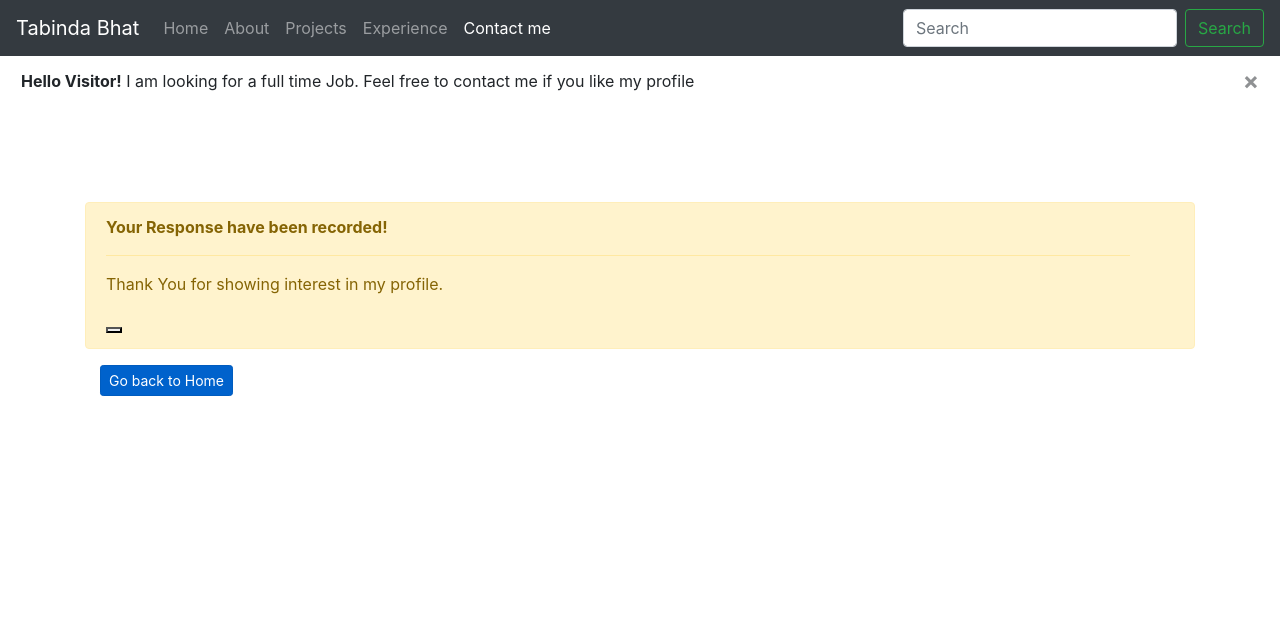
After one commit to Tabinda788/My_Portfolio, a Django app: page /success in a window 1280 px wide. The commit adds this page. Shown: the top 636 px of the page. Run offline with Django 3.2, Linux system fonts and the light colour scheme; some libraries are stand-ins or nearby versions.

Commit message:
card changes

```diff
--- a/home/urls.py
+++ b/home/urls.py
@@ -13,4 +13,5 @@ urlpatterns = [
     path('projects', views.project, name='project'),
     path('experience/', views.experience, name='experience'),
     path('contact', views.contact, name='contact'),
+    path('success', views.success, name='contact'),
 ]
--- a/home/views.py
+++ b/home/views.py
@@ -18,15 +18,30 @@ def experience(request):
     return render(request, "experience.html")
 
 def contact(request):
-    # return HttpResponse("This is my contactpage (/contact)")
-    if request.method=="POST":
-        name = request.POST['name']
-        email = request.POST['email']
-        phone = request.POST['phone']
-        desc = request.POST['desc']
-        # print(name,email,phone,desc)
-        contact = Contact(name=name, email=email,phone=phone, desc=desc)
-        contact.save()
-        print("The data has been saved to the db")
+    return render(request, "contact.html")
 
-    return render(request,'contact.html')
+# def contact(request):
+#     # return HttpResponse("This is my contactpage (/contact)")
+#     if request.method=="POST":
+#         name = request.POST['name']
+#         email = request.POST['email']
+#         phone = request.POST['phone']
+#         desc = request.POST['desc']
+#         # print(name,email,phone,desc)
+#         contact = Contact(name=name, email=email,phone=phone, desc=desc)
+#         contact.save()
+#         print("The data has been saved to the db")
+
+#     return render(request,'contact.html')
+
+
+def success(request):
+    if request.method == 'POST':
+        name = request.POST.get('name')
+        email = request.POST.get('email')
+        phone = request.POST.get('phone')
+        desc = request.POST.get('desc')
+        contact_info = Contact(name=name, email=email, phone=phone, desc=desc)
+        contact_info.save()
+        print("The data has been written to the DB")
+    return render(request, "success.html")
--- a/templates/about.html
+++ b/templates/about.html
@@ -12,7 +12,7 @@
         <div class="col-md-4">
         </div>
 
-      <div class="col-md-4">
+      <div class="col-md-4 col-sm-12">
           <div class="card" style="width: 25rem;  background-color:#EFFCFB">
             <div class="card-body" >
                 <img src="/static/img/profile.jpeg" class="card-img-top" alt="..."  height="300">
--- a/templates/experience.html
+++ b/templates/experience.html
@@ -10,7 +10,7 @@
 
       <div class="row">
 
-        <div class="col-md-4">
+        <div class="col-md-4 col-sm-12">
             <div class="card" style="width: 18rem;">
                 <img class="card-img-top" src="/static/img/Diatoz.jpeg"
                     alt="Card image cap">
@@ -34,7 +34,7 @@
       <h2 class="text-center">Internship experience</h2><br/>
       <div class="row">
 
-        <div class="col-md-4">
+        <div class="col-md-4 col-sm-12">
             <div class="card" style="width: 18rem;">
                 <img class="card-img-top" src="/static/img/Diatoz.jpeg"
                     alt="Card image cap">
@@ -48,7 +48,7 @@
             </div>
         </div>
 
-        <div class="col-md-4">
+        <div class="col-md-4 col-sm-12">
             <div class="card" style="width: 18rem;">
                 <img class="card-img-top" src="/static/img/sparks.png"
                     alt="Card image cap">
--- /dev/null
+++ b/templates/success.html
@@ -0,0 +1,22 @@
+{% extends "base.html" %}
+
+{% block contactactive %}active{% endblock contactactive %}
+{% block title %}Contact mee{% endblock title %}
+
+{% block body %}
+    <div class="container"><br/><br/><br/><br/>
+
+          <div class="alert alert-warning alert-dismissible  " role="alert">
+              <strong class="alert-heading">Your Response have been recorded!</strong>
+              <hr>
+              <p>Thank You for showing interest in my profile.</p>
+              <button type="button" class="btn-close" data-bs-dismiss="alert" aria-label="Close"></button>
+          </div>
+
+           <div class="col-sm">
+                 <a href="/" class="btn btn-primary btn-sm active" role="button" aria-pressed="true">Go back to Home</a>
+            </div>
+
+    </div>
+
+{% endblock body %}
```
Also changed, not shown: templates/home.html (+4 -4 lines), templates/projects.html (+4 -4 lines), db.sqlite3.
